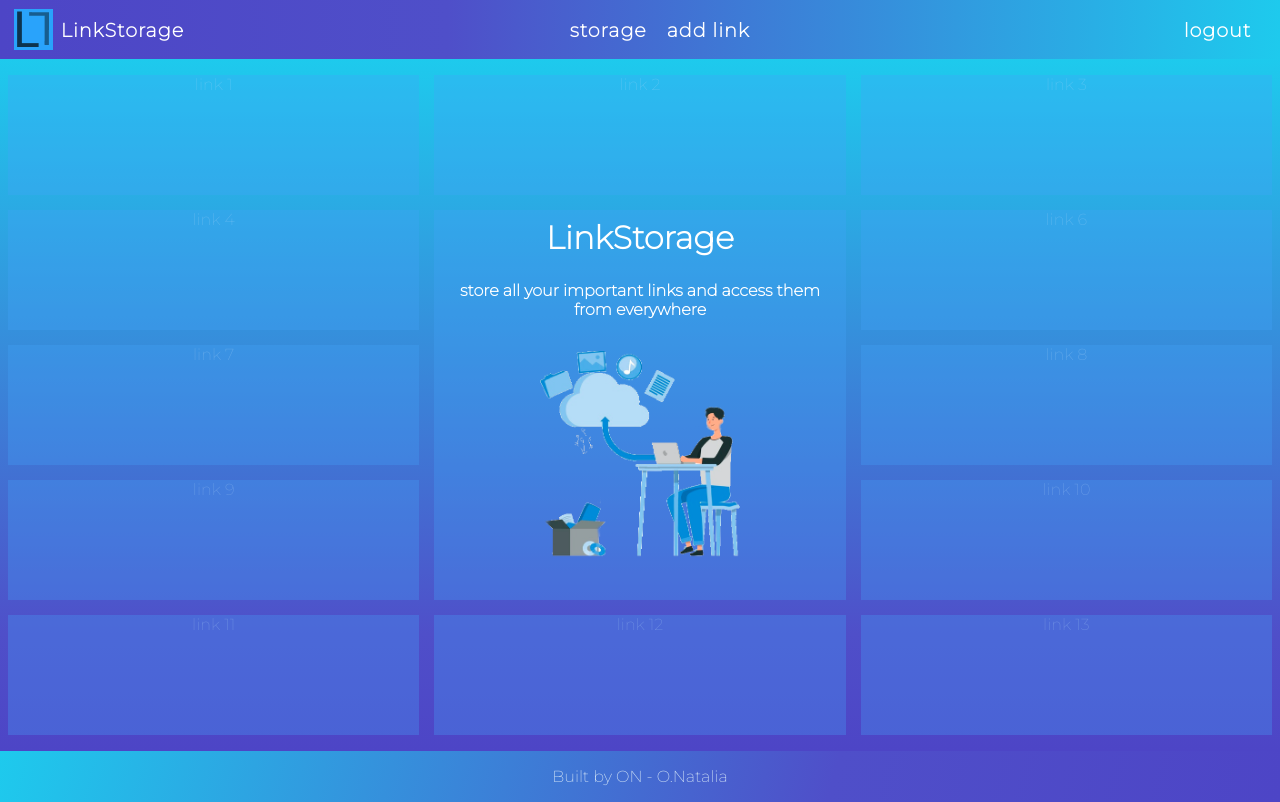
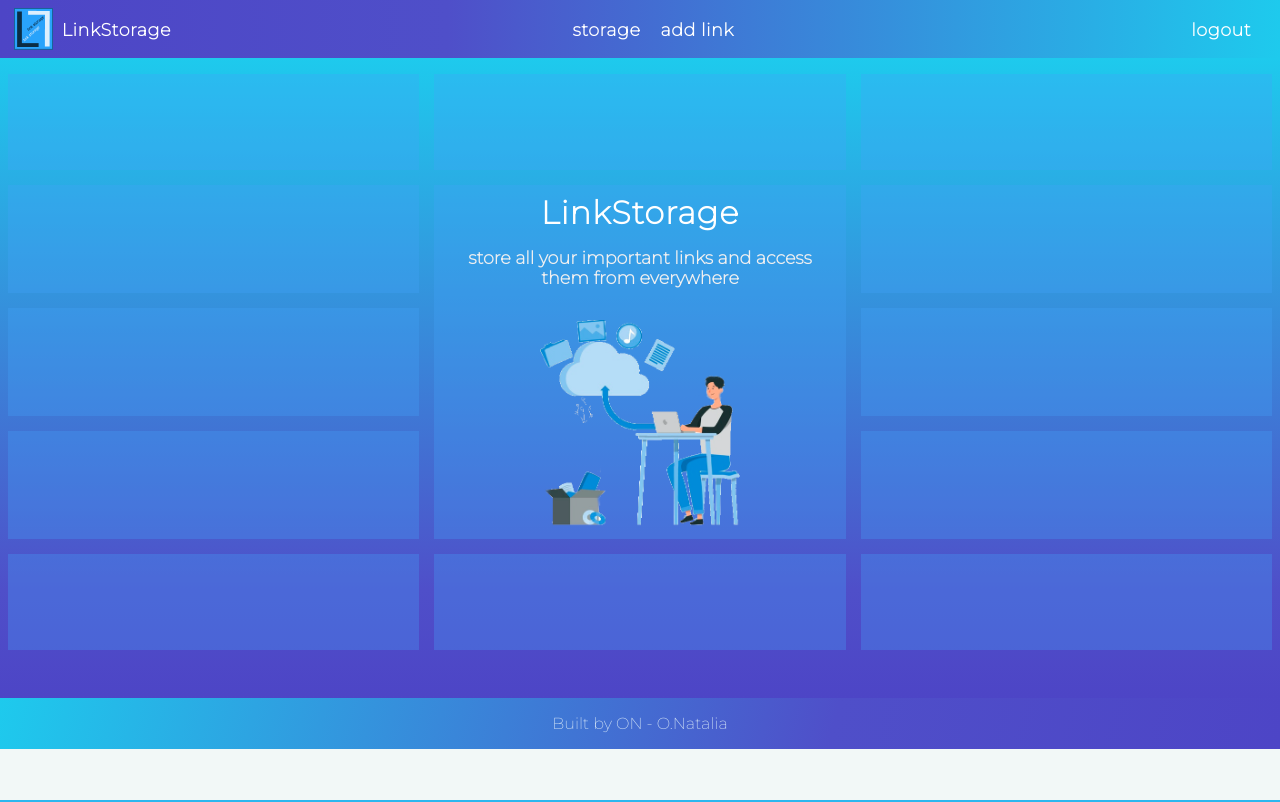
Before and after one commit to natalia-alexandra/linkstorage, a Django app: page / in a window 1280 px wide. Run offline with Django 3.2, Linux system fonts and the light colour scheme; the visitor is signed in with stand-in values (Sample User, id 1).

Commit message:
change logo, style

```diff
--- a/static/css/main.css
+++ b/static/css/main.css
@@ -37,14 +37,14 @@ nav {
 }
 nav a {
     padding-right: 1rem;
-    font-size: 1.2em;
+    font-size: 1.1em;
     font-weight: bold;
-    letter-spacing: 0.05em;
+    letter-spacing: 0.03em;
     color: #fff;
     text-decoration: none;
 }
 .nav_items {
-    margin-left: -3rem;
+    margin-left: -3.5rem;
 }
 .nav_auth {
     margin-left: auto;
@@ -52,6 +52,7 @@ nav a {
 
 /* MAIN */
 main {
+    min-height: 80vh;
     background: rgb(77,69,198);
     background: linear-gradient(0deg, rgba(77,69,198,1) 0%, rgba(79,79,201,1) 17%, rgba(30,202,237,1) 100%);
 }
@@ -65,7 +66,7 @@ main {
 
 }
 .grid_div {
-    min-height: 15vh;
+    min-height: 12vh;
     background-color: rgba(68, 161, 248, 0.3);
     color: rgba(182, 218, 252, 0.3);
     text-align: center;
@@ -75,16 +76,20 @@ main {
     grid-row: span 3 / auto;
 }
 .div_main_grid {
-    padding: 0.5rem;
+    padding: 0.5rem 1rem;
     color: #fff;
 }
 .div_main_grid h1 {
-    padding-bottom: 1.5rem;
+    padding-bottom: 1rem;
     font-weight: bold;
+    letter-spacing: 0.03em;
 }
 .div_main_grid p {
-    font-weight: 800;
+    font-size: 1.1em;
+    font-weight: 600;
+    line-height: 1.15em;
     padding-bottom: 2rem;
+    color: #efeff0;
 }
 .hero_img {
     width: 200px;
--- a/templates/base.html
+++ b/templates/base.html
@@ -17,13 +17,15 @@
     <header>
         <nav>
             <a href="{% url 'index' %}" class="logo">
-                <img src="{% static 'assets/linkstorage-logo.png' %}" alt="logo" class="logo_img">
+                <img src="{% static 'assets/logo.png' %}" alt="logo" class="logo_img">
                 LinkStorage
             </a>
+            {% if user.is_authenticated %}
             <div class="nav_items">
                 <a href="{% url 'storage' %}">storage</a>
                 <a href="{% url 'add_link' %}">add link</a>
             </div>
+            {% endif %}
             <div class="nav_auth">
                 {% if not user.is_authenticated %}
                 <a href="{% url 'login' %}">login</a>
--- a/templates/index.html
+++ b/templates/index.html
@@ -2,24 +2,24 @@
 {% load static %}
 {% block body_block %}
 <div class="grid_container">
-    <div class="grid_div">link 1</div>
-    <div class="grid_div">link 2</div>
-    <div class="grid_div">link 3</div>
-    <div class="grid_div">link 4</div>
+    <div class="grid_div"></div>
+    <div class="grid_div"></div>
+    <div class="grid_div"></div>
+    <div class="grid_div"></div>
     <div class="grid_div div_main_grid span-row-3">
         <h1>LinkStorage</h1>
         <!-- <h2>Web App to store links</h2> -->
         <p>store all your important links and access them from everywhere</p>
         <img src="{% static 'assets/hero-img.png' %}" class="hero_img" width="200" alt="hero" />
     </div>
-    <div class="grid_div">link 6</div>
-    <div class="grid_div">link 7</div>
-    <div class="grid_div">link 8</div>
-    <div class="grid_div">link 9</div>
-    <div class="grid_div">link 10</div>
-    <div class="grid_div">link 11</div>
-    <div class="grid_div">link 12</div>
-    <div class="grid_div">link 13</div>
+    <div class="grid_div"></div>
+    <div class="grid_div"></div>
+    <div class="grid_div"></div>
+    <div class="grid_div"></div>
+    <div class="grid_div"></div>
+    <div class="grid_div"></div>
+    <div class="grid_div"></div>
+    <div class="grid_div"></div>
 </div>
 
 <!-- <img src="https://pixabay.com/de/photos/blatt-klee-gr%C3%BCn-kleeblatt-fr%C3%BChling-1482948/" alt="img"> -->
```
Also changed, not shown: static/assets/linkstorage-logo.png (deleted), static/assets/logo.png (added), static/assets/logo1.png (added).
